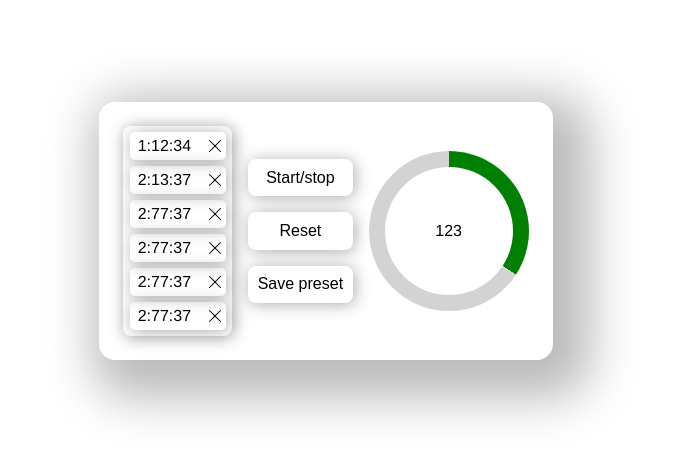
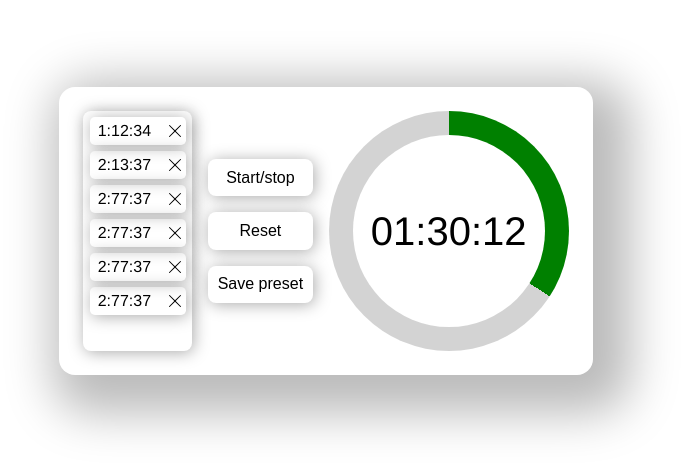
Before and after one commit to YuriiRG/SimpleTimer, a Vue app: page / in a window 1280 px wide. Shown: the part 169-642 px from the top of the page, without its empty margins (314-997 px from the left). Built offline with nearby package versions, Linux system fonts and the light colour scheme.

Commit message:
Add text styles to the timer component

```diff
--- a/src/components/Timer.vue
+++ b/src/components/Timer.vue
@@ -7,20 +7,21 @@ const percent = ref(123);
 <template>
   <div class="timer">
     <div class="text">
-      {{percent}}
+      01:30:12
     </div>
   </div>
 </template>
 
 <style scoped>
 .timer {
-  width: 10em;
-  height: 10em;
+  width: 15em;
+  height: 15em;
   position: relative;
   border-radius: 50%;
   background: conic-gradient(green v-bind('`${percent}deg`'), lightgrey v-bind('`${percent}deg`') 360deg);
 }
 .text {
+  user-select: none;
   --timer-line-width: 10%;
   position: absolute;
   display: flex;
@@ -32,5 +33,6 @@ const percent = ref(123);
   justify-content: center;
   background: #fff;
   border-radius: 50%;
+  font-size: 40px;
 }
 </style>
```
